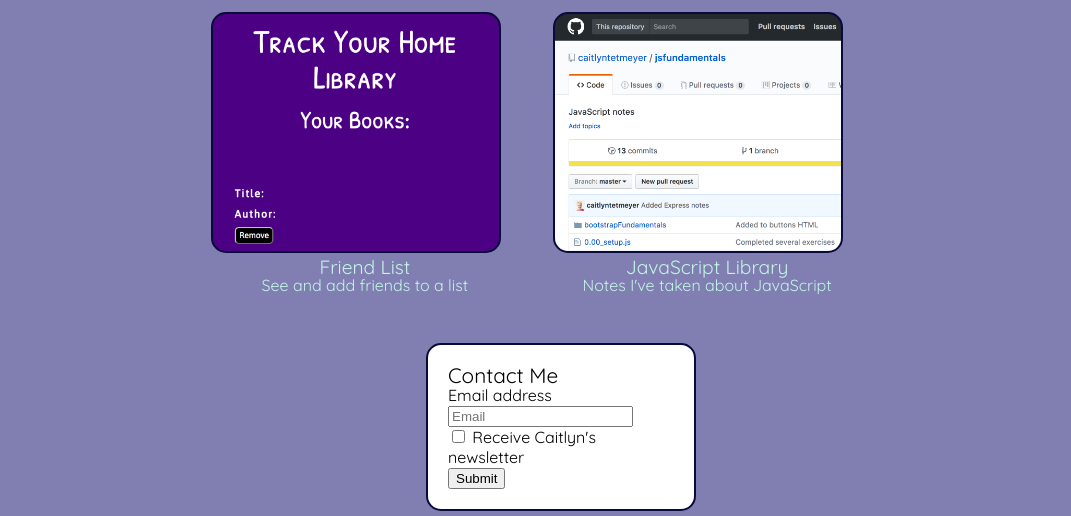
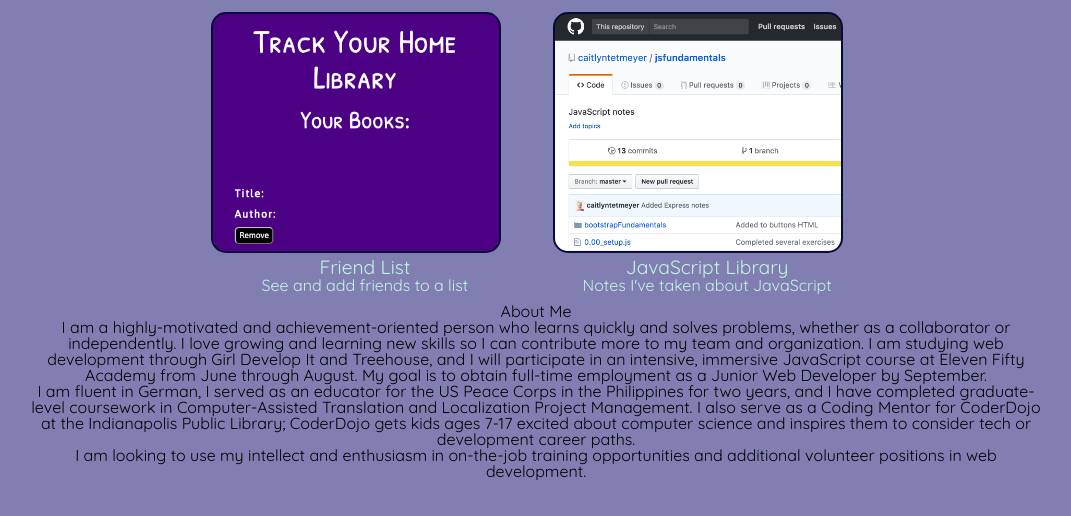
Before and after one commit to caitlyntetmeyer/caitlyntetmeyer.github.io, a plain HTML site: page index.html in a window 1280 px wide. Shown: the part 623-1139 px from the top of the page, without its empty margins (104-1175 px from the left). Drawn offline with nearby package versions, Linux system fonts and the light colour scheme.

Commit message:
Added About Me section

```diff
--- a/index.html
+++ b/index.html
@@ -113,6 +113,15 @@
 					</a>
 				</section>
 
+				<div id="aboutme">
+					<h1>About Me</h1>
+					<p>I am a highly-motivated and achievement-oriented person who learns quickly and solves problems, whether as a collaborator or independently. I love growing and learning new skills so I can contribute more to my team and organization. I am studying web development through Girl Develop It and Treehouse, and I will participate in an intensive, immersive JavaScript course at Eleven Fifty Academy from June through August. My goal is to obtain full-time employment as a Junior Web Developer by September.</p>
+
+					<p>I am fluent in German, I served as an educator for the US Peace Corps in the Philippines for two years, and I have completed graduate-level coursework in Computer-Assisted Translation and Localization Project Management. I also serve as a Coding Mentor for CoderDojo at the Indianapolis Public Library; CoderDojo gets kids ages 7-17 excited about computer science and inspires them to consider tech or development career paths.</p>
+
+					<p>I am looking to use my intellect and enthusiasm in on-the-job training opportunities and additional volunteer positions in web development. </p>
+				</div>
+
 			</div>
 		</section>
 
@@ -133,6 +142,7 @@
 			  </div>
 			  <button type="submit" class="btn btn-default">Submit</button>
 			</form>
+
 
 		<!-- Social Media Icons -->
 			<ul id="icons">
```
Lines whose indentation alone changed are shown as unchanged.
